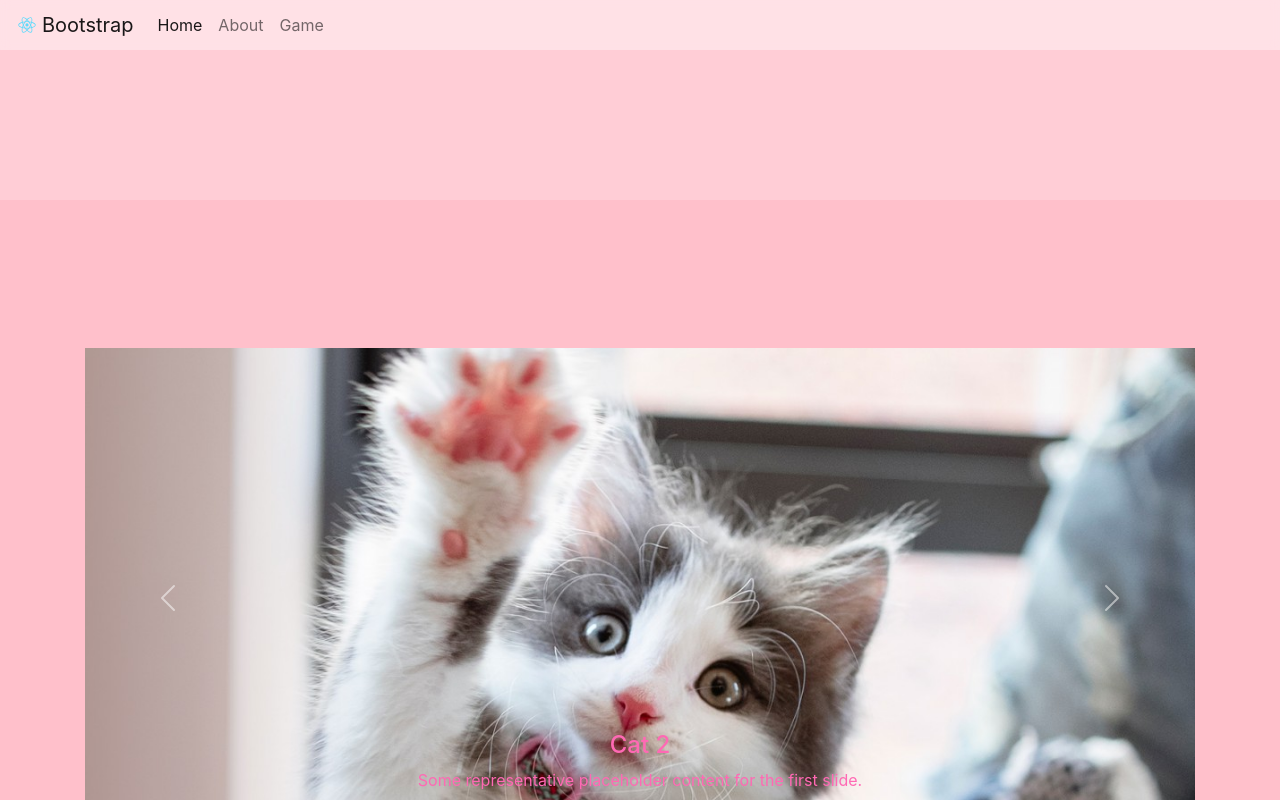
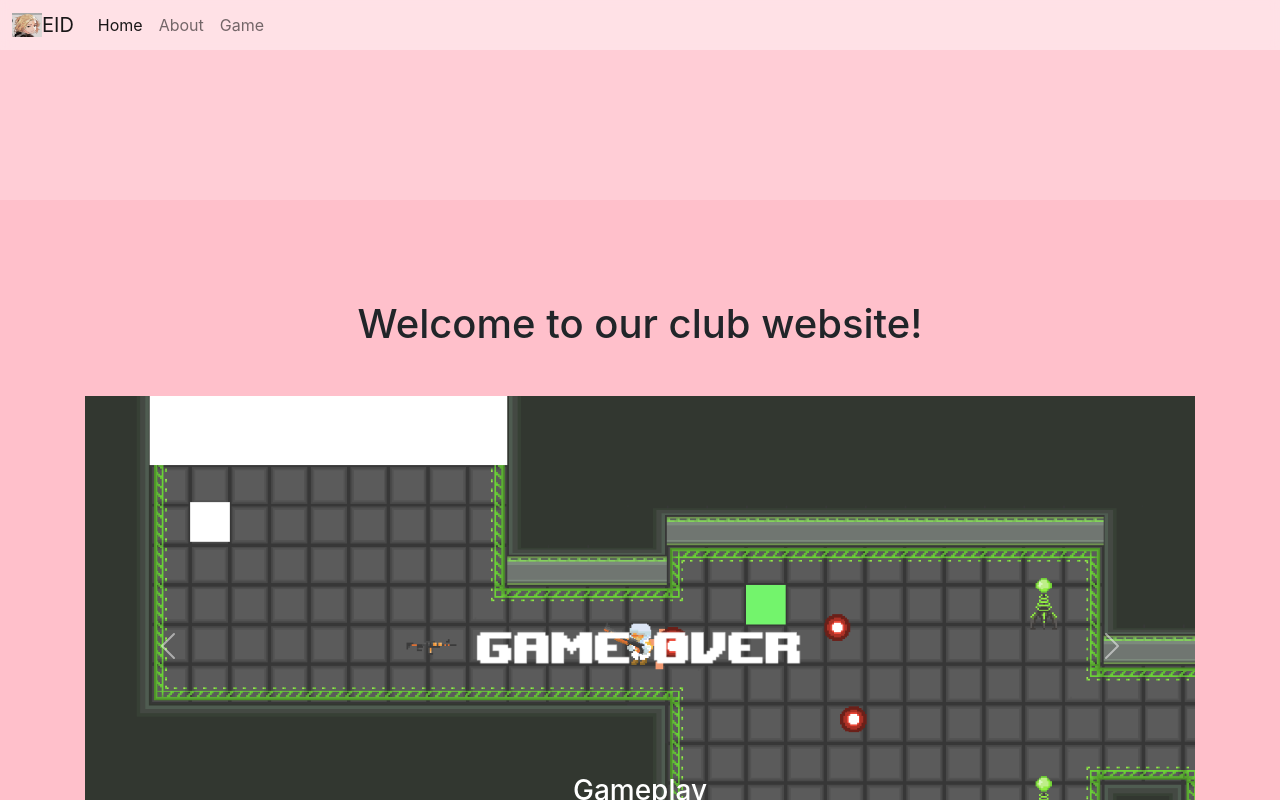
Before and after one commit to animegurl69/gamewebsitet, a React (Create React App) app in the folder react/: page / in a window 1280 px wide. Shown: the top 800 px of the page. Built offline with nearby package versions, Linux system fonts and the light colour scheme.

Commit message:
made changes

```diff
--- a/react/src/components/landing.js
+++ b/react/src/components/landing.js
@@ -4,6 +4,8 @@ import React, { Component } from 'react';
 import cat2 from '../assets/cat2.jpeg'
 import cat3 from '../assets/cat3.png'
 import art2 from '../assets/art2.png'
+import art1 from '../assets/art1.jpg'
+import gameplay from '../assets/gameplay.png'
 
 import Footer from './footer.js'
 /**
@@ -19,9 +21,11 @@ class Landing extends Component {
             <div className="home-page">
 
                 <div className="whiteblock">
+
                 </div>
-                <div className="container mt-5 landing-container">
 
+                <div className="container landing-container">
+                    <h1 className = "text-center mb-5">Welcome to our club website!</h1>
                     <div id="carouselWithControls" className="carousel slide" data-bs-ride="carousel">
                         <div className="carousel-indicators">
                             <button type="button" data-bs-target="#carouselWithControls" data-bs-slide-to="0" className="active" aria-current="true" aria-label="Slide 1"></button>
@@ -32,22 +36,22 @@ class Landing extends Component {
                             <div className="carousel-item active">
                                 <img src={art2} className="active aspect-fill-center" alt="..." />
                                 <div className="carousel-caption d-none d-md-block">
-                                    <h4 className="pink-text">Art</h4>
-                                    <p className="pink-text"> cool art for our game</p>
+                                    <h3 className="white-text">Art</h3>
+                                    <p className="white-text">Our cool main character!</p>
                                 </div>
                             </div>
                             <div className="carousel-item">
-                                <img src={cat2} className="aspect-fill" alt="..." />
+                                <img src={gameplay} className="aspect-fill" alt="..." />
                                 <div class="carousel-caption d-none d-md-block">
-                                    <h4 className="pink-text">Cat 2</h4>
-                                    <p className="pink-text">Some representative placeholder content for the first slide.</p>
+                                    <h3 className="white-text">Gameplay</h3>
+                                    <p className="white-text">A cool snapshot from our game!</p>
                                 </div>
                             </div>
                             <div className="carousel-item">
-                                <img src={cat3} className="aspect-fill" alt="..." />
+                                <img src={art1} className="aspect-fill" alt="..." />
                                 <div class="carousel-caption d-none d-md-block">
-                                    <h4 className="pink-text">Cat 3</h4>
-                                    <p className="pink-text">Some representative placeholder content for the first slide.</p>
+                                    <h3 className="white-text">Art</h3>
+                                    <p className="white-text">Cool senery!</p>
                                 </div>
                             </div>
                         </div>
--- a/react/src/components/navbar.js
+++ b/react/src/components/navbar.js
@@ -3,6 +3,7 @@
 import React, { Component } from 'react';
 
 import logo from '../logo.svg'
+import mikey from '../assets/mikey.png'
 
 /**
  * basic component for copy. This is a basic react component
@@ -18,8 +19,8 @@ class Navbar extends Component {
             <nav className="navbar navbar-expand-sm navbar-light fixed-top transparent-style">
                 <div className="container-fluid">
                     <a class="navbar-brand" href="/">
-                        <img src={logo} alt="" width="30" height="24" class="d-inline-block align-text-top" />
-                        Bootstrap
+                        <img src={mikey} alt="" width="30" height="24" class="d-inline-block align-text-top" />
+                        EID
                     </a>
                     <button className="navbar-toggler" type="button" data-bs-toggle="collapse" data-bs-target="#navbarNavAltMarkup" aria-controls="navbarNavAltMarkup" aria-expanded="false" aria-label="Toggle navigation">
                         <span className="navbar-toggler-icon"></span>
--- a/react/src/styles.css
+++ b/react/src/styles.css
@@ -15,8 +15,8 @@
     object-fit: cover;
 }
 
-.pink-text {
-    color: hotpink;
+.black-text {
+    color: rgb(0, 0, 0);
 }
 
 .blue-text {
@@ -96,6 +96,6 @@
 }
 
 .live-game{
-    width: 100%;
-    height: 100%;
+    width: 1920px;
+    height: 1080px;
 }
```
Also changed, not shown: react/src/assets/gameplay.png (added), react/src/assets/mikey.png (added).
